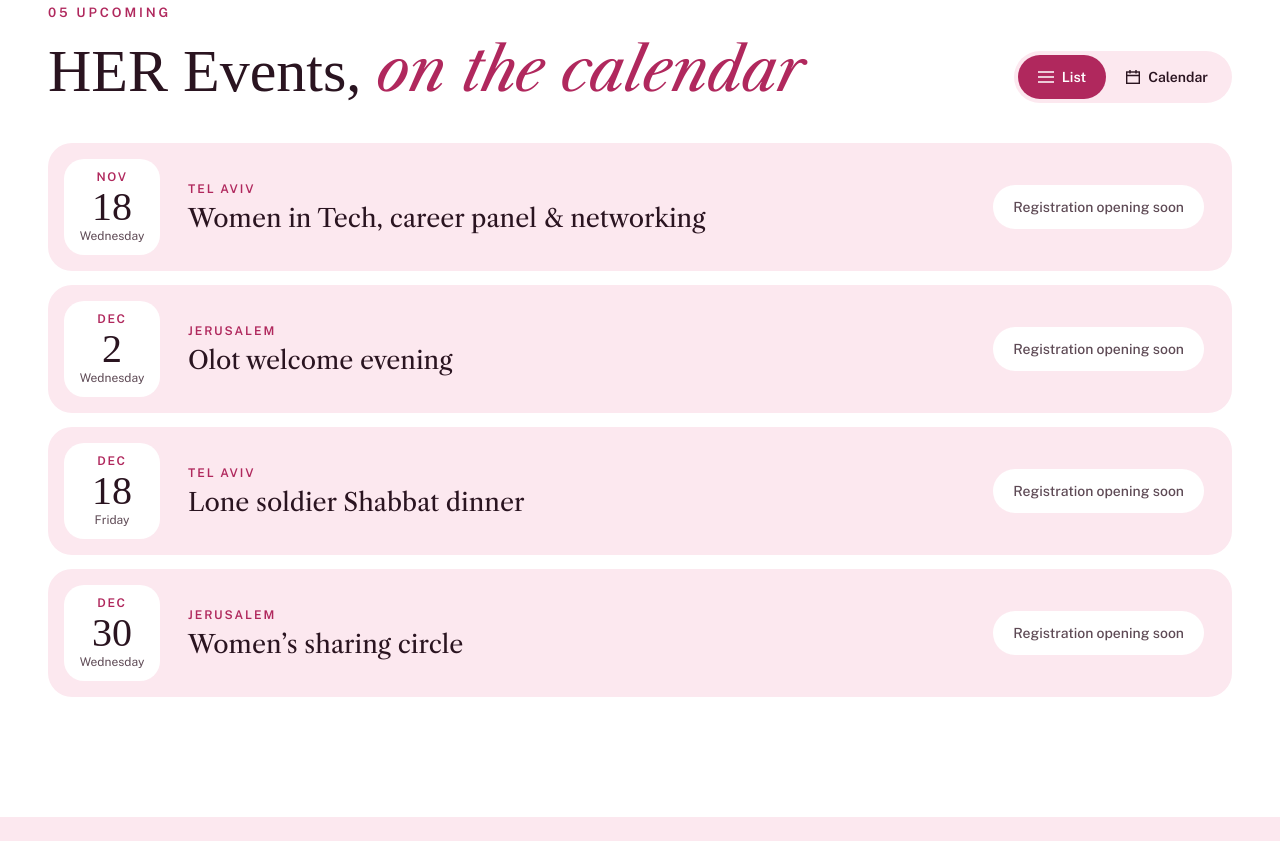
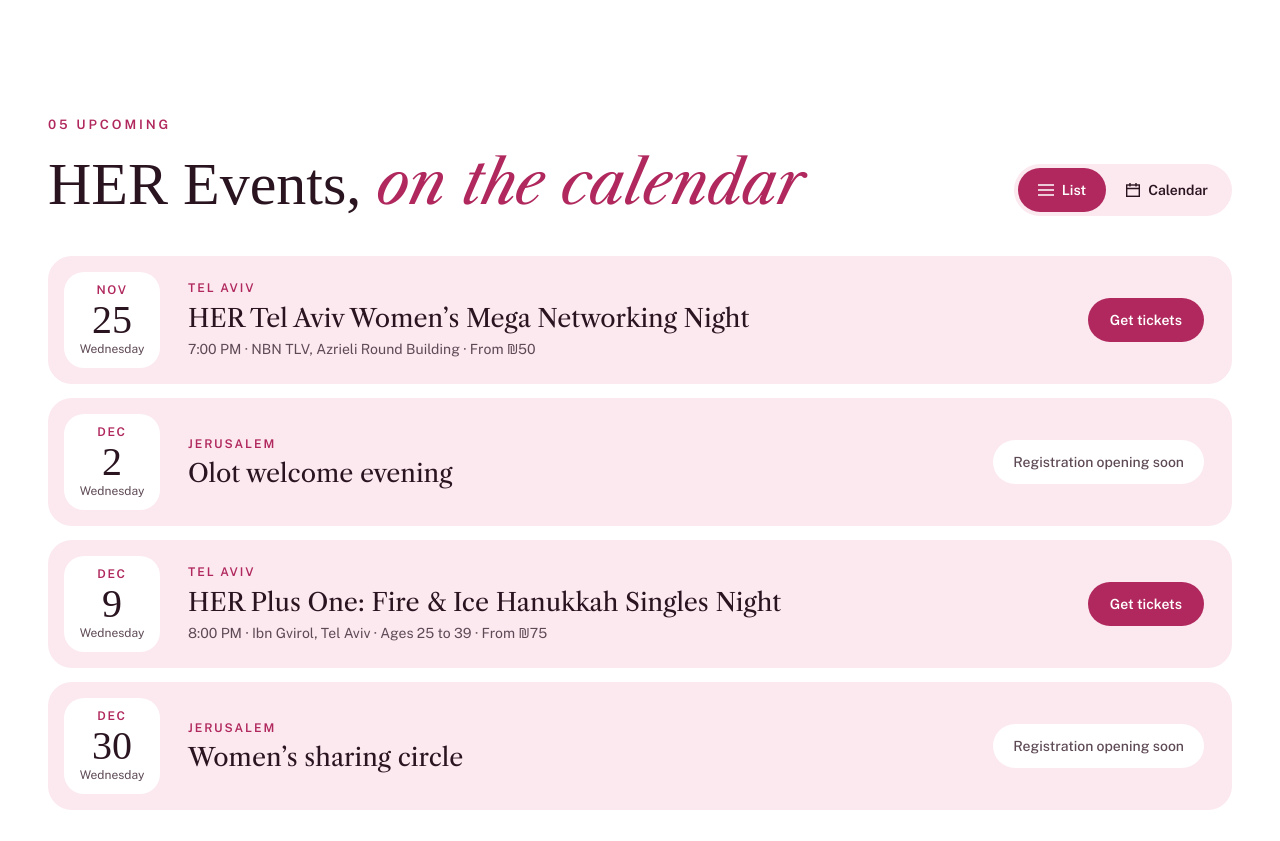
Before and after one commit to israelhockey/her-israel-site, a plain HTML site: page index.html in a window 1280 px wide. Shown: the part 4437-5278 px from the top of the page. Drawn offline with nearby package versions, Linux system fonts and the light colour scheme; a web font is replaced by a local one.

Commit message:
Link HER Tel Aviv chapter to hertelaviv.com and add its real events
Co-Authored-By: Claude Opus 5.5 <noreply@anthropic.com>
Claude-Session: https://claude.ai/code/session_012HvdMHLQvfcyML5Fv9CSqD

```diff
--- a/index.html
+++ b/index.html
@@ -119,6 +119,8 @@ nav.wrap{display:flex;align-items:center;justify-content:space-between;gap:24px;
 .chapter h3{margin:0;font-family:'Libre Caslon Text',serif;font-weight:400;font-size:36px}
 .chapter-head .he{font-size:22px;color:var(--rose)}
 .tags{display:flex;flex-wrap:wrap;gap:8px;margin-top:20px}
+.chapter-link{margin-top:22px;min-height:46px;padding:0 24px;background:var(--rose);color:#fff;font-size:15px}
+.chapter-link:hover{background:var(--plum)}
 .tags span{padding:7px 14px;border-radius:999px;background:var(--blush);font-size:14px}
 .your-city{margin-top:32px;padding:28px 36px;border-radius:999px;background:var(--rose);color:#fff;display:flex;justify-content:space-between;align-items:center;gap:24px;flex-wrap:wrap}
 .your-city p{margin:0;font-size:24px}
@@ -154,6 +156,9 @@ nav.wrap{display:flex;align-items:center;justify-content:space-between;gap:24px;
 .date .w{font-size:12px;color:var(--muted)}
 .ev .city{margin:0;font-size:12px;letter-spacing:.16em;text-transform:uppercase;color:var(--rose);font-weight:600}
 .ev .title{margin:4px 0 0;font-family:'Libre Caslon Text',serif;font-size:25px;line-height:1.25}
+.ev .meta{margin:4px 0 0;font-size:14px;color:var(--muted)}
+.tix{min-height:44px;padding:0 22px;background:var(--rose);color:#fff;font-size:14px;white-space:nowrap;justify-self:start}
+.tix:hover{background:var(--plum)}
 .soon{min-height:44px;padding:0 20px;background:#fff;color:var(--muted);font-size:14px;font-weight:500;white-space:nowrap;justify-self:start}
 .cal-box{border-radius:28px;background:var(--blush);padding:20px}
 .cal-bar{display:flex;align-items:center;justify-content:space-between;gap:16px;padding:4px 4px 20px}
@@ -299,10 +304,11 @@ footer{background:var(--plum);color:#F3DCE5}
 </div>
 <div class="two">
 <article class="chapter">
-<div class="ph"><img src="images/telaviv.jpg" alt="The Tel Aviv skyline across the sea" loading="lazy"></div>
+<a href="https://www.hertelaviv.com" target="_blank" rel="noopener" class="ph" aria-label="Visit the HER Tel Aviv website"><img src="images/telaviv.jpg" alt="The Tel Aviv skyline across the sea" loading="lazy"></a>
 <div class="chapter-in">
 <div class="chapter-head"><h3>HER Tel Aviv</h3><span class="he" lang="he">תל אביב</span></div>
-<div class="tags"><span>Monthly women’s events</span><span>Acclimating in Israel</span><span>Networking nights</span><span>Career panels</span><span>Olim community</span></div>
+<div class="tags"><span>Mega networking nights</span><span>Panels with leading olot</span><span>HER Plus One singles nights</span><span>HER Marketplace</span><span>WIZO You First program</span></div>
+<a href="https://www.hertelaviv.com" target="_blank" rel="noopener" class="pill chapter-link">Visit HER Tel Aviv</a>
 </div>
 </article>
 <article class="chapter">
@@ -423,9 +429,13 @@ footer{background:var(--plum);color:#F3DCE5}
 <script>
 /* ===== EVENTS: edit this list to update both the list and the calendar ===== */
 const EVENTS = [
-  { date: '2026-11-18', city: 'Tel Aviv',  title: 'Women in Tech, career panel & networking' },
+  { date: '2026-11-25', city: 'Tel Aviv',  title: 'HER Tel Aviv Women’s Mega Networking Night',
+    meta: '7:00 PM · NBN TLV, Azrieli Round Building · From ₪50',
+    url: 'https://www.hertelaviv.com/her-events/her-tel-aviv-networking-event' },
   { date: '2026-12-02', city: 'Jerusalem', title: 'Olot welcome evening' },
-  { date: '2026-12-18', city: 'Tel Aviv',  title: 'Lone soldier Shabbat dinner' },
+  { date: '2026-12-09', city: 'Tel Aviv',  title: 'HER Plus One: Fire & Ice Hanukkah Singles Night',
+    meta: '8:00 PM · Ibn Gvirol, Tel Aviv · Ages 25 to 39 · From ₪75',
+    url: 'https://www.hertelaviv.com/her-events/her-plus-one-fire-ice-hanukkah-singles' },
   { date: '2026-12-30', city: 'Jerusalem', title: 'Women’s sharing circle' }
 ];
 /* =========================================================================== */
@@ -438,8 +448,8 @@ const EVENTS = [
     const d = toDate(e.date);
     return `<div class="ev">
       <div class="date"><span class="m">${d.toLocaleDateString('en-GB',{month:'short'})}</span><span class="d">${d.getDate()}</span><span class="w">${d.toLocaleDateString('en-GB',{weekday:'long'})}</span></div>
-      <div><p class="city">${esc(e.city)}</p><p class="title">${esc(e.title)}</p></div>
-      <span class="pill soon">Registration opening soon</span>
+      <div><p class="city">${esc(e.city)}</p><p class="title">${esc(e.title)}</p>${e.meta ? `<p class="meta">${esc(e.meta)}</p>` : ''}</div>
+      ${e.url ? `<a class="pill tix" href="${esc(e.url)}" target="_blank" rel="noopener">Get tickets</a>` : '<span class="pill soon">Registration opening soon</span>'}
     </div>`;
   }).join('');
 
@@ -457,7 +467,7 @@ const EVENTS = [
       if (n < 1 || n > days) { html += '<div class="day out"></div>'; continue; }
       const iso = `${y}-${pad(m + 1)}-${pad(n)}`;
       html += `<div class="day"><span class="num">${n}</span>` +
-        evs.filter(e => e.date === iso).map(e => `<a class="chip" href="#events"><b>${esc(e.city)}</b><span>${esc(e.title)}</span></a>`).join('') + '</div>';
+        evs.filter(e => e.date === iso).map(e => `<a class="chip" href="${e.url ? esc(e.url) : '#events'}"${e.url ? ' target="_blank" rel="noopener"' : ''}><b>${esc(e.city)}</b><span>${esc(e.title)}</span></a>`).join('') + '</div>';
     }
     document.getElementById('cal').innerHTML = html;
     document.getElementById('cal-label').textContent = cur.toLocaleDateString('en-GB', { month: 'long', year: 'numeric' });
```
